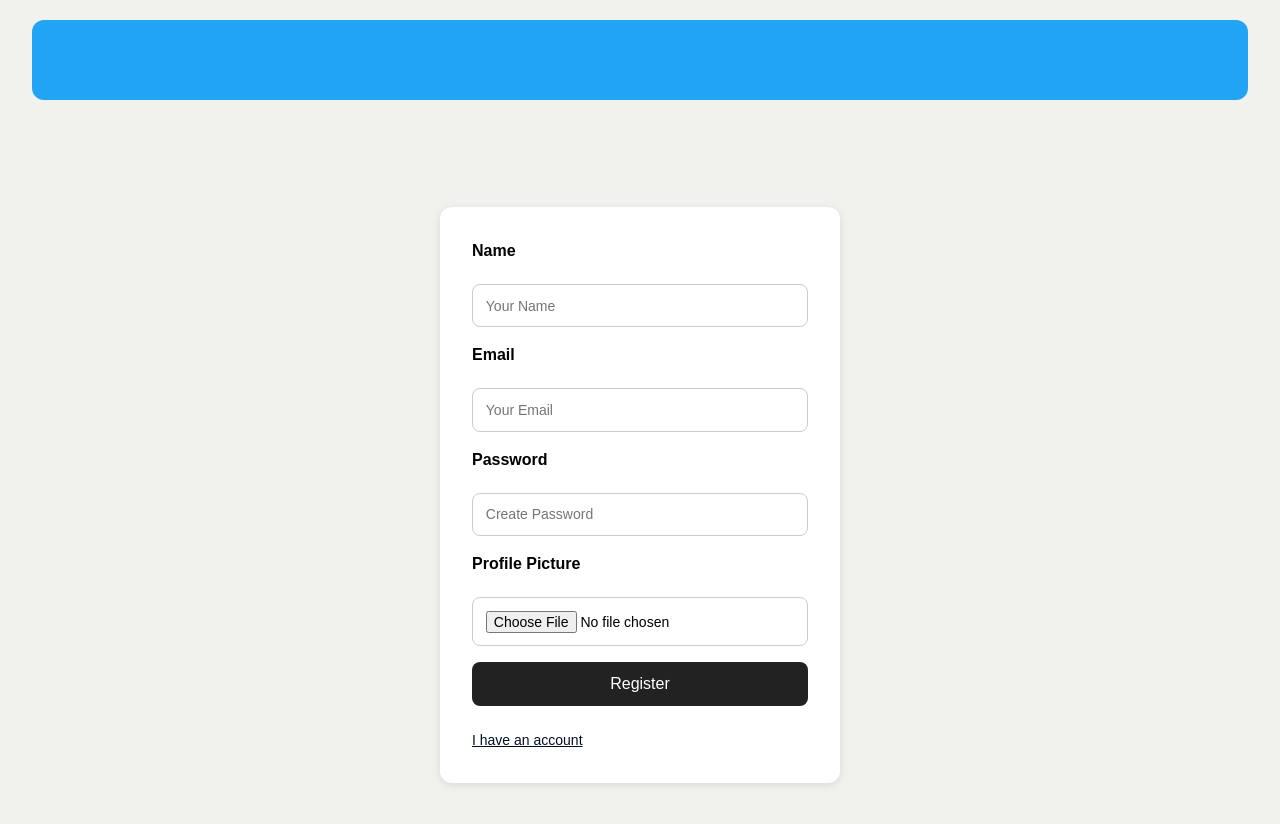
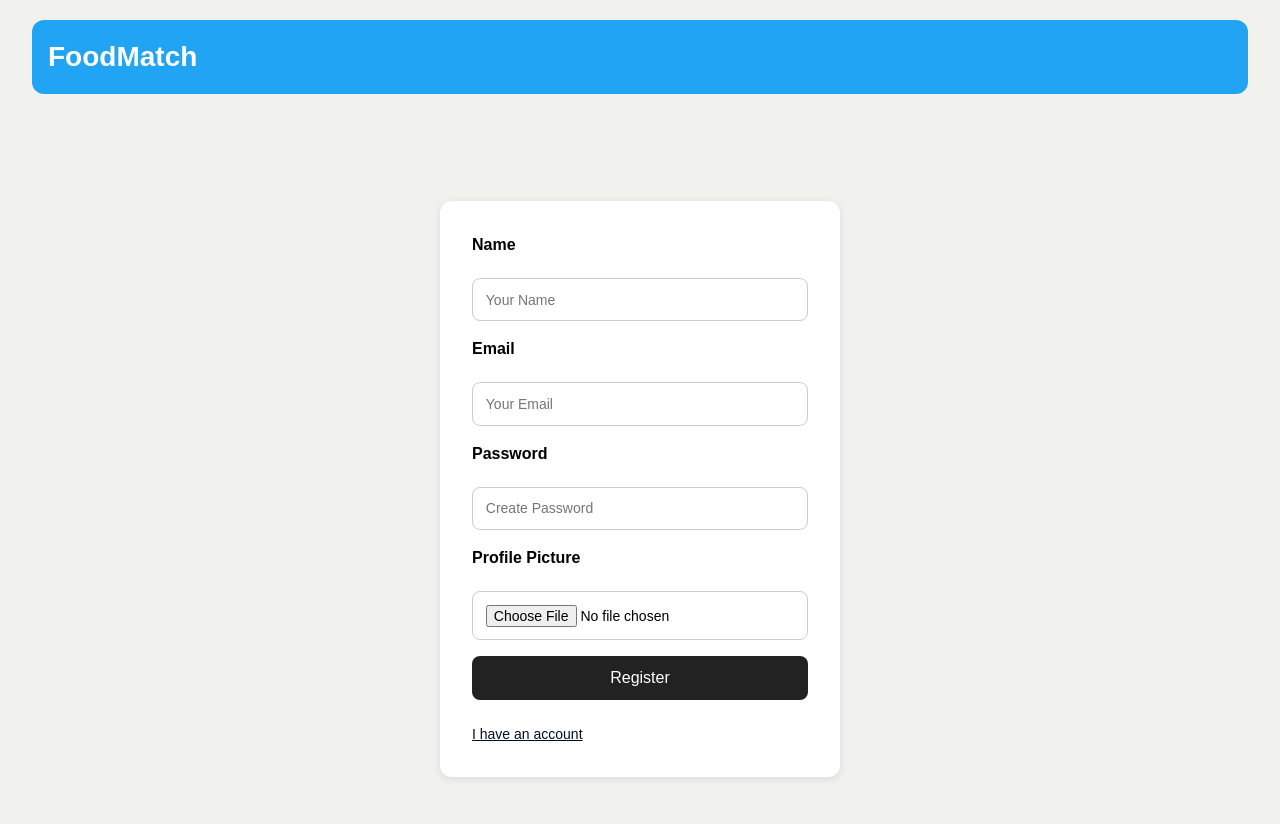
Before and after one commit to nmohamm704/UNCC-Food-Recommendation, a website: page client/register.html in a window 1280 px wide. Drawn offline with Linux system fonts and the light colour scheme.

Commit message:
header fix

```diff
--- a/client/css/register.css
+++ b/client/css/register.css
@@ -7,7 +7,7 @@
     max-width: 95%;
 }
 
-.login-header h1 {
+.register-header h1 {
     margin: 0;
     color: white;
     font-size: 28px;
```
